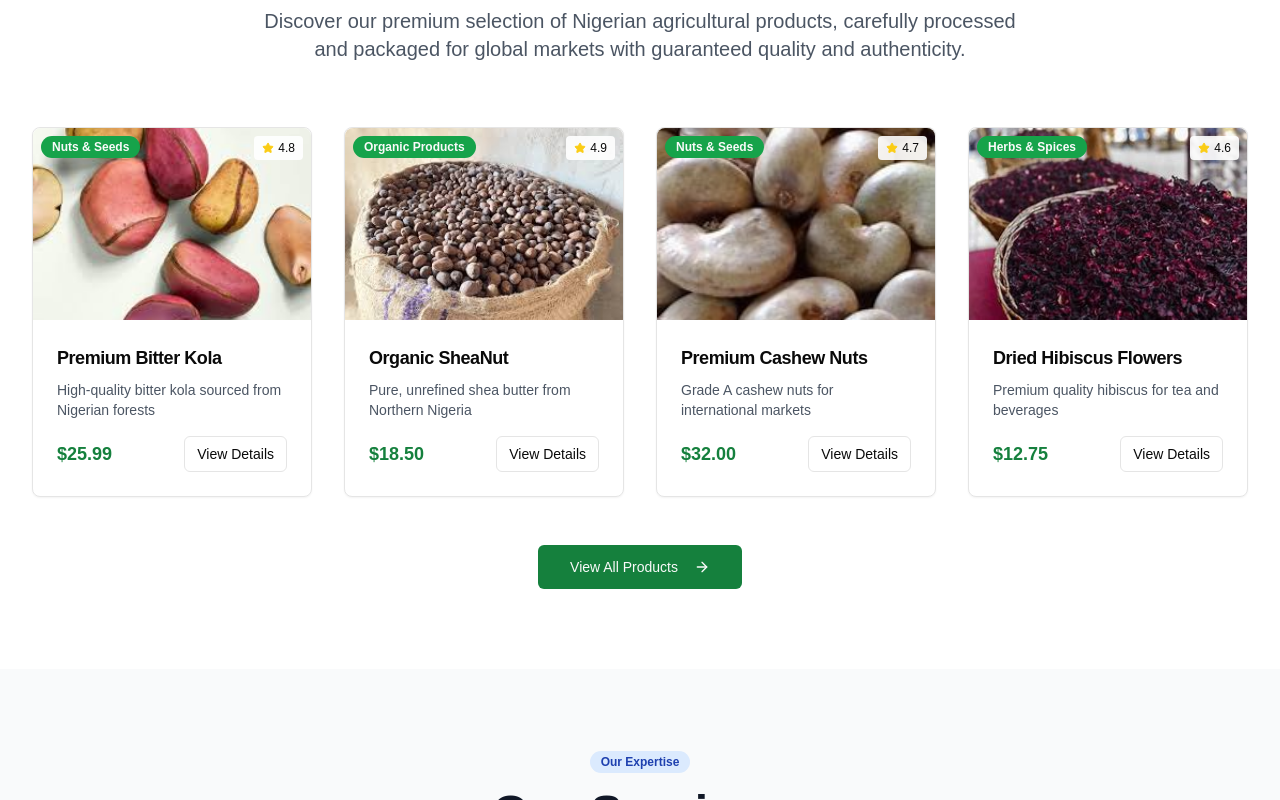
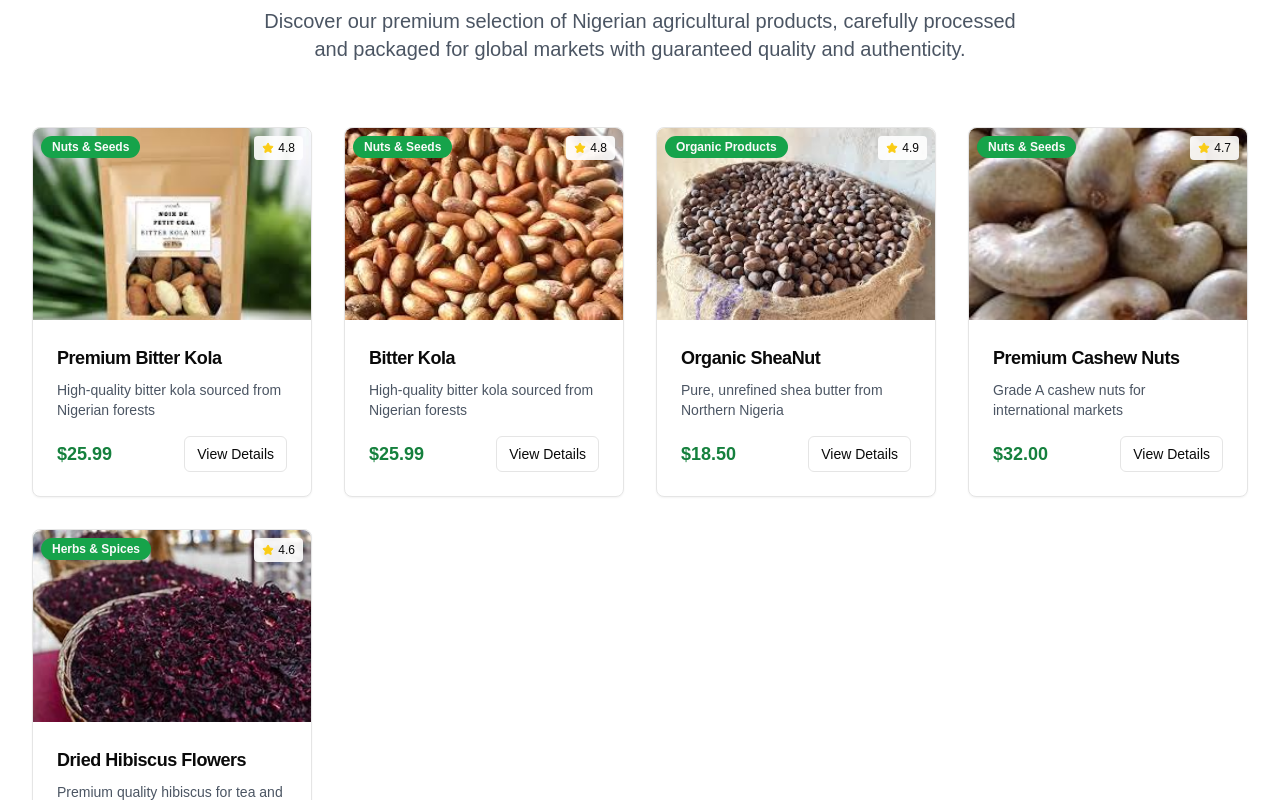
Before and after one commit to Obiajulu-gif/Chuzol-Global-Services-Limited, a Next.js app: page / in a window 1280 px wide. Shown: the part 1340-2140 px from the top of the page. Built offline with nearby package versions, Linux system fonts and the light colour scheme; no server answers.

Commit message:
add new image

```diff
--- a/app/admin/products/page.tsx
+++ b/app/admin/products/page.tsx
@@ -58,7 +58,7 @@ const getStatusText = (status: string) => {
 }
 
 // Add proper status calculation and display
-const getProductStatus = (product: any) => {
+const getProductStatus = (product: any) => {\
   if (product.stock === 0) return "out_of_stock"
   if (product.stock < 10) return "low_stock"
   return "active"
--- a/app/page.tsx
+++ b/app/page.tsx
@@ -59,7 +59,15 @@ export default function HomePage() {
   const featuredProducts = [
 		{
 			name: "Premium Bitter Kola",
-			image: "/images/kolanut.jpeg",
+			image: "/images/bitterSachet.jpg",
+			description: "High-quality bitter kola sourced from Nigerian forests",
+			category: "Nuts & Seeds",
+			price: "$25.99",
+			rating: 4.8,
+		},
+		{
+			name: "Bitter Kola",
+			image: "/images/bitterkola.jpg",
 			description: "High-quality bitter kola sourced from Nigerian forests",
 			category: "Nuts & Seeds",
 			price: "$25.99",
```
Also changed, not shown: public/images/bitter-kola.png (deleted), public/images/bitterSachet.jpg (added).
